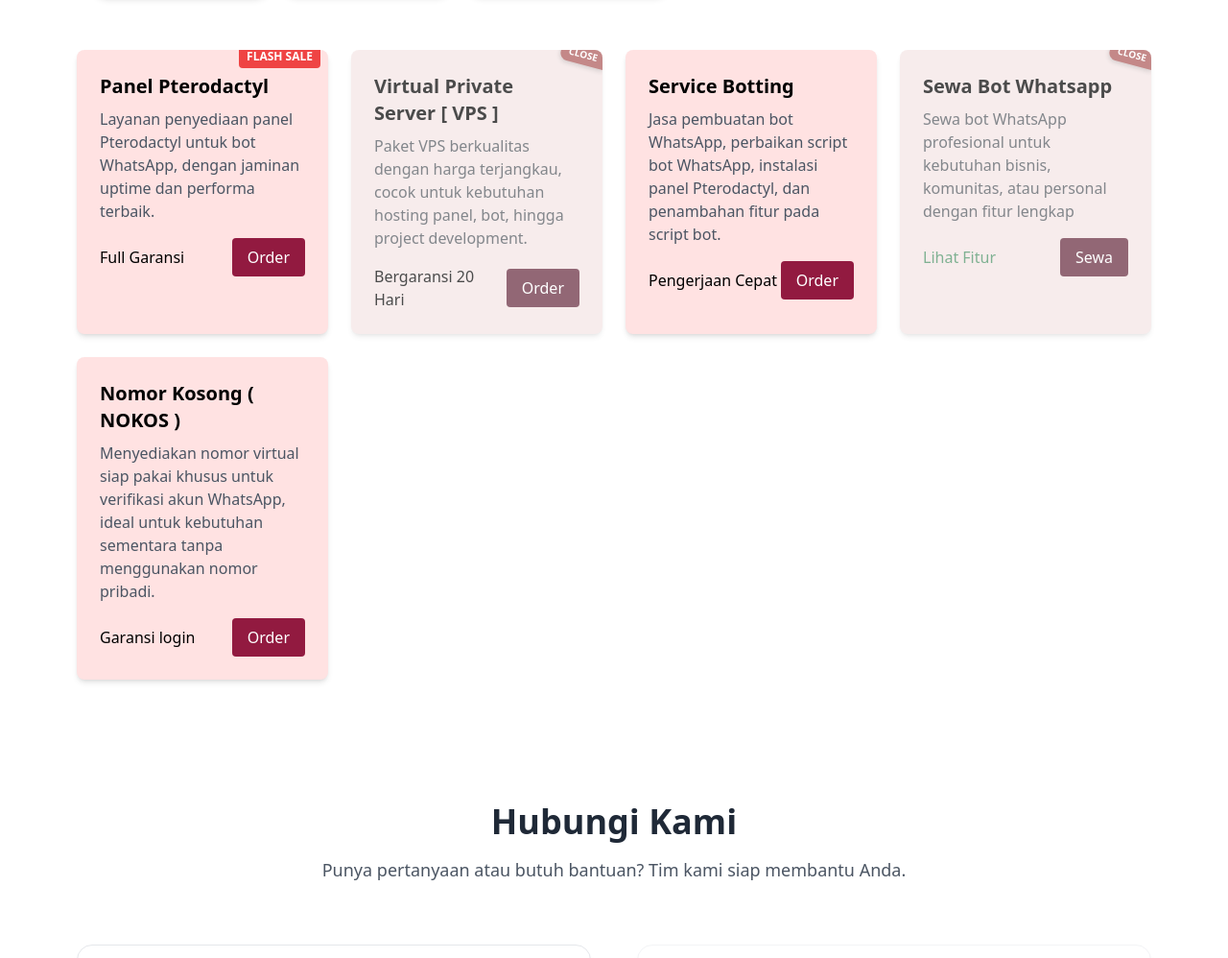
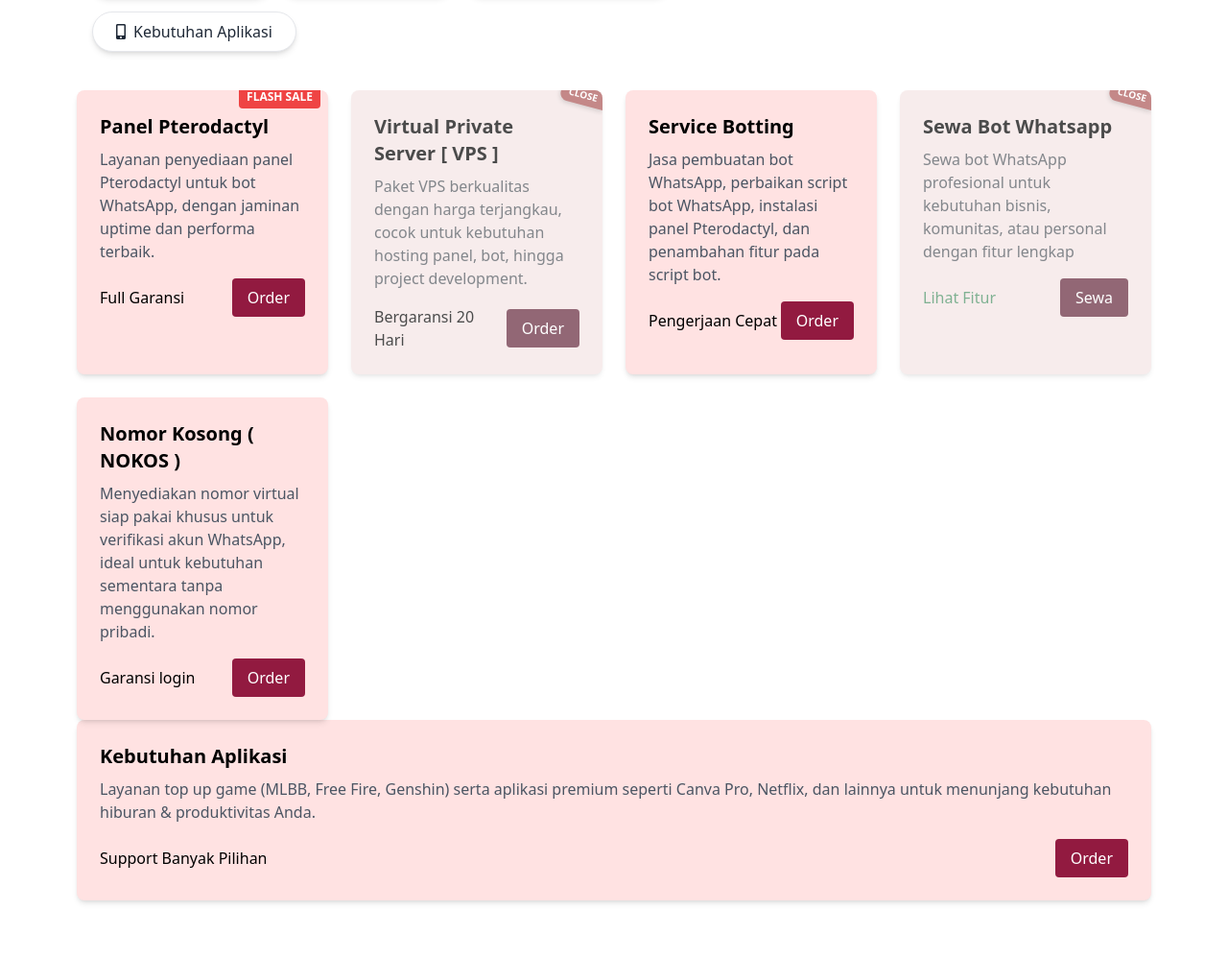
Before and after one commit to luminoireofficial/web, a plain HTML site: page index.html in a window 1280 px wide. Shown: the part 1339-2337 px from the top of the page at 96% size. Drawn offline with nearby package versions, Linux system fonts and the light colour scheme.

Commit message:
Update index.html

```diff
--- a/index.html
+++ b/index.html
@@ -144,6 +144,10 @@
     <button class="scroll-button right hidden md:hidden" id="scroll-right">
       <i class="fas fa-chevron-right"></i>
     </button>
+<button class="kategori-btn flex-shrink-0 px-6 py-2 rounded-full bg-white shadow-md hover:bg-[#FFE2E2] transition-all border border-gray-200 dark:bg-gray-700 dark:text-white dark:hover:bg-gray-600" data-kategori="app">
+  <i class="fas fa-mobile-alt mr-2"></i>Kebutuhan Aplikasi
+</button>
+
   </div>
 
   <div class="grid grid-cols-1 md:grid-cols-2 lg:grid-cols-4 gap-6">
@@ -226,6 +230,18 @@
       </div>
     </div>
   </div>
+
+<div class="produk-card bg-[#FFE2E2] rounded-lg shadow-md overflow-hidden hover:shadow-lg transition" data-kategori="app">
+  <div class="p-6">
+    <h3 class="text-xl font-bold mb-2">Kebutuhan Aplikasi</h3>
+    <p class="text-gray-600 mb-4">Layanan top up game (MLBB, Free Fire, Genshin) serta aplikasi premium seperti Canva Pro, Netflix, dan lainnya untuk menunjang kebutuhan hiburan & produktivitas Anda.</p>
+    <div class="flex justify-between items-center">
+      <a href="#" class="text-black-600 hover:text-[#921A40] font-medium">Support Banyak Pilihan</a>
+      <a href="app/app.html" class="bg-[#921A40] text-white px-4 py-2 rounded hover:bg-[#7a1333] transition">Order</a>
+    </div>
+  </div>
+</div>
+
 </section>
 <!-- Contact Us Section - Revised -->
 <section id="contact" class="px-6 md:px-20 py-16 bg-white dark:bg-gray-900">
```
